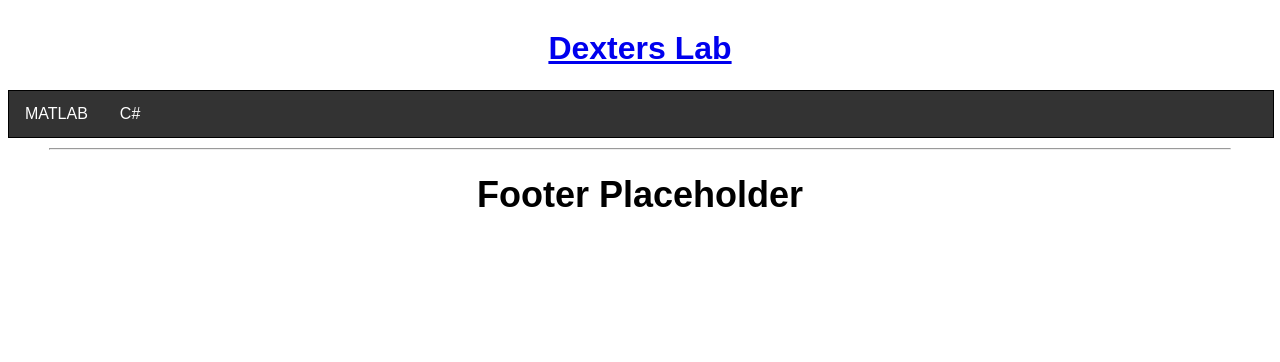
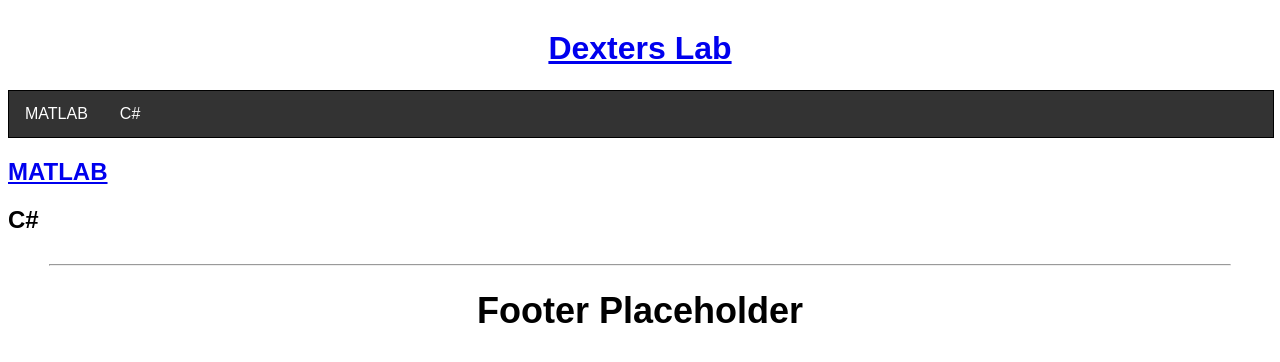
Before and after one commit to JoeKitchman/MATLAB_WEBSITE, a plain HTML site: page index.html in a window 1280 px wide. Drawn offline with nearby package versions, Linux system fonts and the light colour scheme.

```diff
--- a/index.html
+++ b/index.html
@@ -9,7 +9,7 @@
     <link rel="stylesheet" type="text/css" href="../css/styles.css" />
     <link rel="stylesheet" type="text/css" href="../css/title.css">
     <link rel="stylesheet" type="text/css" href="../css/horinavbar.css">
-    <link rel="stylesheet" type="text/css" href="../css/content.css">
+    <link rel="stylesheet" type="text/css" href="../css/index.css">
     <link rel="stylesheet" type="text/css" href="../css/footer.css">
     <script src="https://code.jquery.com/jquery-1.10.2.js"></script>
 </head>
@@ -18,6 +18,16 @@
     <div id="title">
     </div>
     <div id="horinavbar">
+    </div>
+    <div class="row">
+        <a href="../pages/MATLABLanding.html">
+            <div class="columna">
+                <h2 id="hometitle">MATLAB</h2>
+            </div>
+        </a>
+        <div class="columnb">
+            <h2 id="hometitle">C#</h2>
+        </div>
     </div>
     <div id="footer">
     </div>
```
Also changed, not shown: assets/Csharpwaves.svg (added), assets/MATLABwaves.svg (added).
